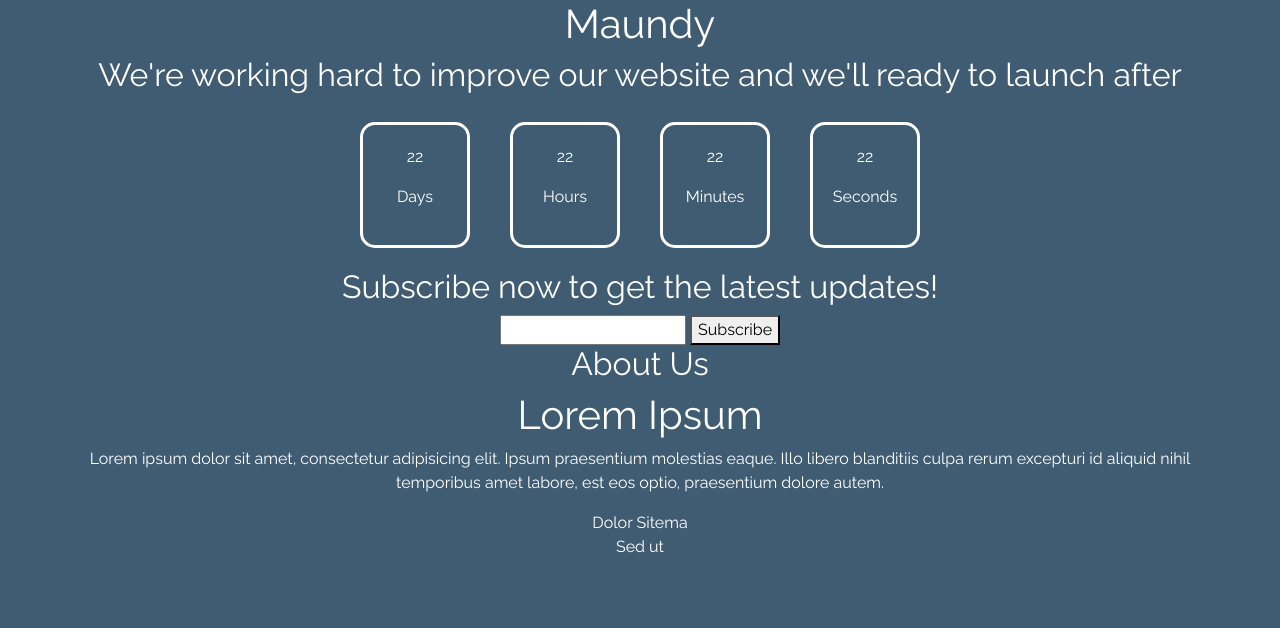
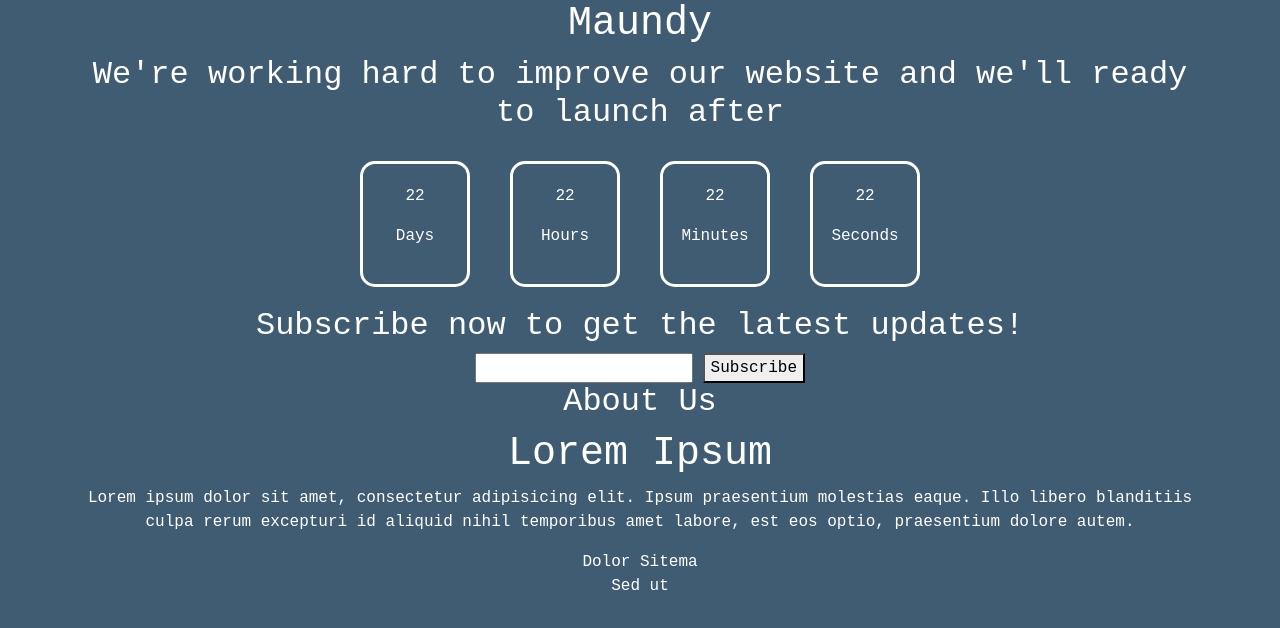
Before and after one commit to missvico/maundy, a website: page index.html in a window 1280 px wide. Drawn offline with nearby package versions, Linux system fonts and the light colour scheme; files that its build step writes are made by us from their sources.

Commit message:
update fonts

```diff
--- a/stylesheets/sass/index.scss
+++ b/stylesheets/sass/index.scss
@@ -3,7 +3,7 @@
 body {
     background-color: $blue-gray;
     color: $primary-white;
-    font-family: 'Raleway', sans-serif;
+    font-family: 'Courier New', Courier, monospace;
     font-weight: 400;
     text-align: center;
 }
```
